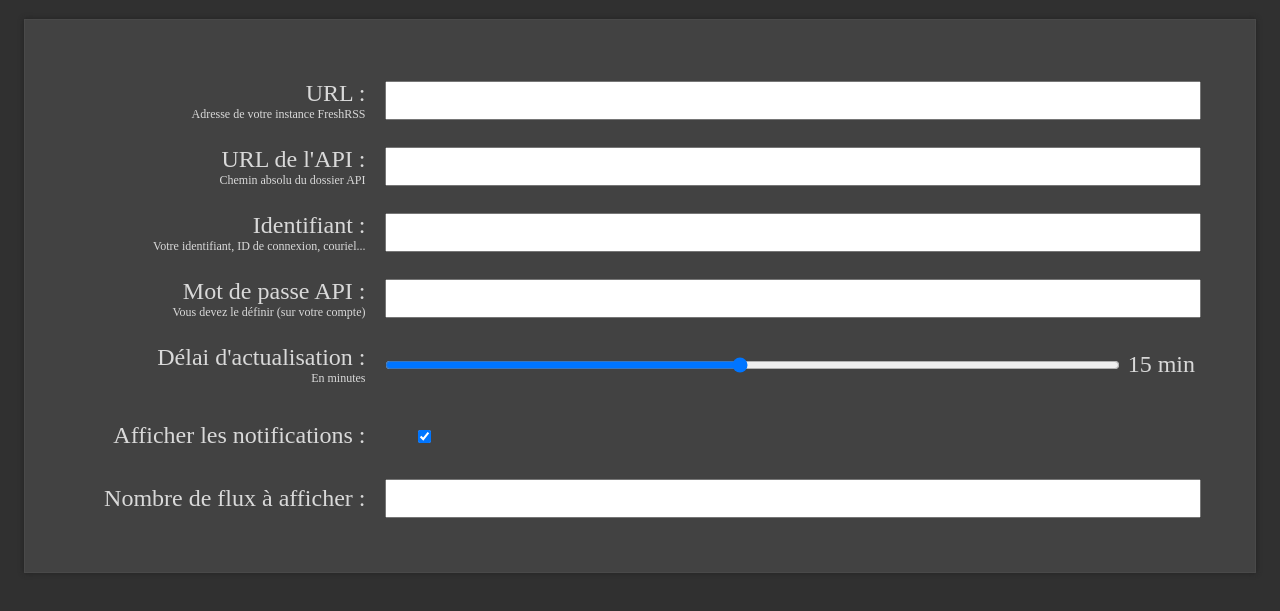
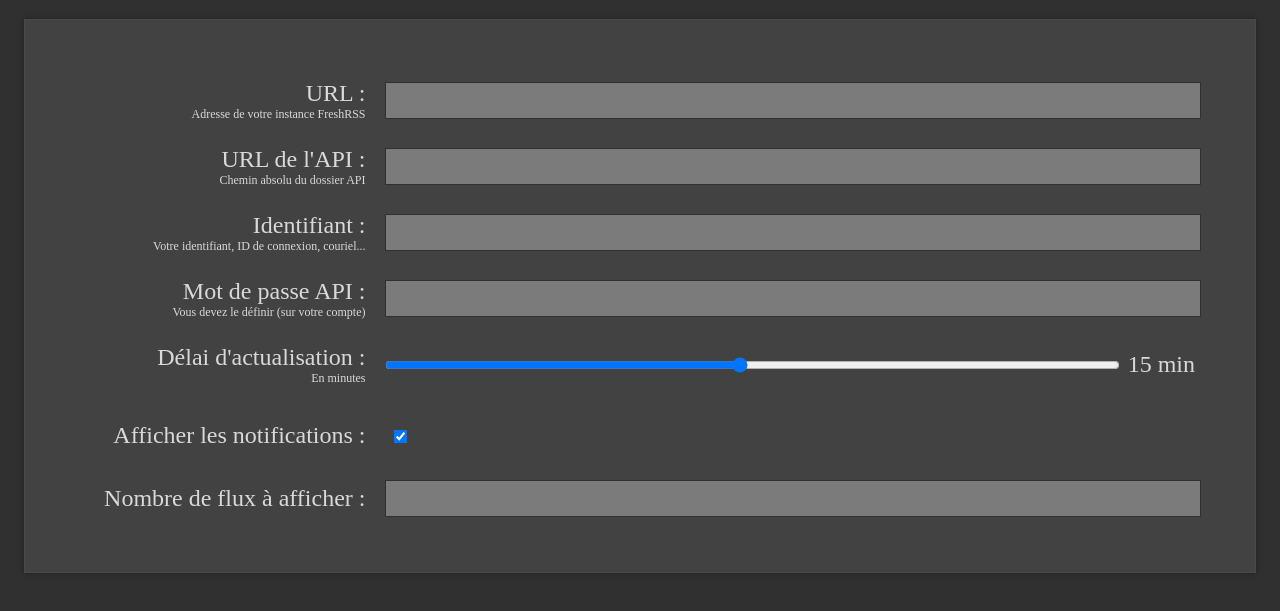
Before and after one commit to Purexo/FreshRSS-Notify, a browser extension: page options/index.html in a window 1280 px wide. Shown: the part 61-672 px from the top of the page. Drawn offline with Linux system fonts and the light colour scheme.

Commit message:
improve option page

```diff
--- a/options/index.html
+++ b/options/index.html
@@ -51,7 +51,7 @@
             Afficher les notifications :
             <span class="help"></span>
         </label>
-        <div class="col col-grow">
+        <div class="col col-grow" style="margin-left: 0;">
             <input type="checkbox" id="input-active-notifications" checked value="1">
         </div>
     </div>
--- a/options/styles.css
+++ b/options/styles.css
@@ -53,3 +53,9 @@ label span.help {
 input[type=range] {
     width: 100%;
 }
+
+input[type=text] {
+    background-color: var(--text-color-second);
+    color: var(--text-color-main);
+    border: solid 1px var(--bg-color-main);
+}
```
Also changed, not shown: package.json (+7 -3 lines), manifest.json.
